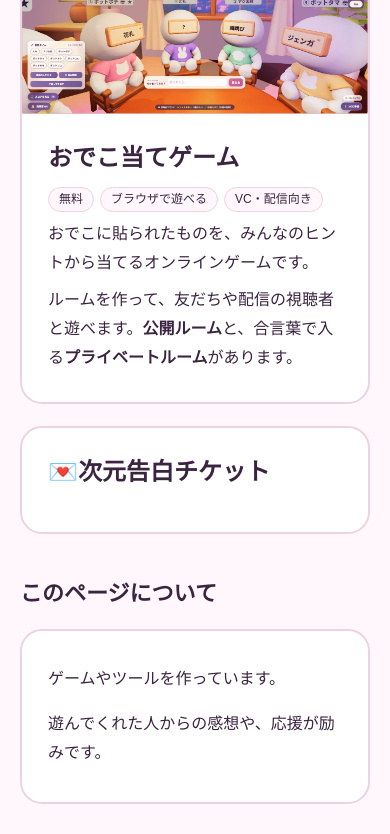
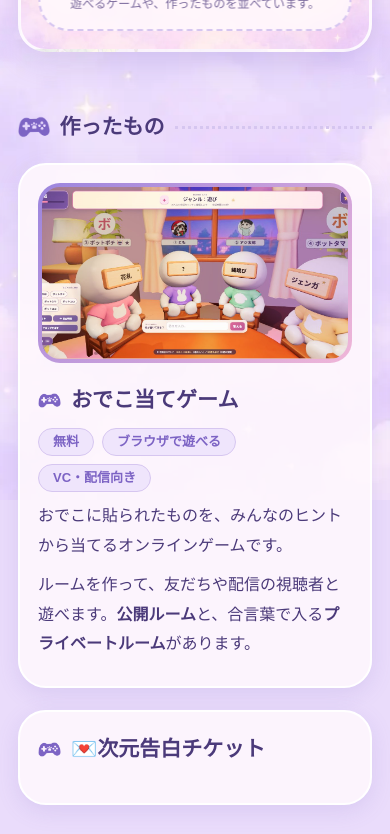
Before and after one commit to tomochiradio/tomochiradio.github.io, a plain HTML site: page index.html in a window 390 px wide. Shown: the part 344-1178 px from the top of the page. Drawn offline with Linux system fonts and the light colour scheme; a web font is replaced by a local one.

Commit message:
Add files via upload

```diff
--- a/index.html
+++ b/index.html
@@ -2,39 +2,70 @@
 <html lang="ja"><head>
 <meta charset="utf-8"><meta name="viewport" content="width=device-width, initial-scale=1">
 <title>制作物まとめ</title>
+<link rel="icon" href="images/ui-favicon.png">
 <link href="https://fonts.googleapis.com/css2?family=Zen+Maru+Gothic:wght@500;700;900&display=swap" rel="stylesheet">
 <style>
-:root{--bg:#fff7fb;--ink:#3a2440;--sub:#7d6586;--line:#ecd3e2;--accent:#b04a7e;--on:#fff;--soft:#f6e6ef;--card:#fff}
-@media (prefers-color-scheme:dark){:root{--bg:#1d1422;--ink:#f6e9f1;--sub:#bba2c4;--line:#4a3353;--accent:#e58ab6;--on:#2a1630;--soft:#2b1d33;--card:#251a2c}}
-*{box-sizing:border-box}body{margin:0;background:var(--bg);color:var(--ink);font:16px/1.8 "Zen Maru Gothic","Hiragino Maru Gothic ProN","Yu Gothic",sans-serif}
-a{color:inherit}:focus-visible{outline:3px solid var(--accent);outline-offset:3px;border-radius:8px}
-.support{position:sticky;top:0;z-index:10;background:var(--accent);color:var(--on);padding:10px 16px;display:flex;gap:12px;align-items:center;justify-content:center;flex-wrap:wrap;font-weight:700;font-size:14px}
-.support a{background:var(--on);color:var(--accent);text-decoration:none;padding:6px 16px;border-radius:999px;font-weight:900}
-main{max-width:880px;margin:0 auto;padding:0 20px 80px}
-.hero{padding:52px 0 24px}.hero h1{margin:0;font-size:clamp(30px,6vw,46px);line-height:1.25;font-weight:900}.hero p{margin:12px 0 0;color:var(--sub)}
-.links{display:flex;flex-wrap:wrap;gap:10px;margin:20px 0 0;padding:0;list-style:none}
-.links a{display:inline-block;padding:8px 18px;border:2px solid var(--line);border-radius:999px;text-decoration:none;font-weight:700;background:var(--card)}
+:root{--ink:#4b3a7a;--sub:#7d6c9e;--icon:#7c63c4;--accent:#7c63c4;--on:#fff;--cream:rgba(255,249,253,.86);--line:#d6c6f0;--pill:#efe5fc}
+*{box-sizing:border-box}
+html{scroll-padding-top:60px}
+body{margin:0;overflow-x:clip;color:var(--ink);font:16px/1.85 "Zen Maru Gothic","Hiragino Maru Gothic ProN","Yu Gothic",sans-serif;background:#eadcfb}
+body::before{content:"";position:fixed;inset:0;z-index:-1;background:url(images/ui-bg.webp) center/cover}
+a{color:inherit}:focus-visible{outline:3px solid var(--accent);outline-offset:3px;border-radius:10px}
+.ico{display:inline-block;width:1.5em;height:1.5em;flex:none;background:var(--icon);-webkit-mask:var(--m) center/contain no-repeat;mask:var(--m) center/contain no-repeat;vertical-align:-.3em}
+.paw{--m:url(images/ui-ic-paw.png)}.game{--m:url(images/ui-ic-game.png)}.memo{--m:url(images/ui-ic-memo.png)}.star{--m:url(images/ui-ic-star.png)}.mail{--m:url(images/ui-ic-mail.png)}
+.support{position:sticky;top:0;z-index:20;background:var(--accent);color:var(--on);padding:9px 16px;display:flex;gap:12px;align-items:center;justify-content:center;flex-wrap:wrap;font-weight:700;font-size:14px}
+.support a{background:var(--on);color:var(--accent);text-decoration:none;padding:5px 16px;border-radius:999px;font-weight:900}
+.support .ico{background:var(--on);width:1.2em;height:1.2em}
+main{position:relative;max-width:1000px;margin:0 auto;padding:22px 18px 0}
+.deco{position:absolute;pointer-events:none;user-select:none;z-index:1}
+/* ヘッダーの絵 */
+.scene{position:relative;border-radius:28px;overflow:hidden;border:3px solid rgba(255,255,255,.85);box-shadow:0 8px 30px rgba(124,99,196,.25);background:url(images/ui-header-pc.webp) center/cover;aspect-ratio:2172/724}
+.bubble{position:absolute;right:4%;top:50%;transform:translateY(-50%);width:54%;background:var(--cream);border:2px dashed var(--line);border-radius:40px;padding:18px 26px;text-align:center;backdrop-filter:blur(3px)}
+.bubble h1{margin:0;font-size:clamp(24px,5vw,48px);font-weight:900;line-height:1.3;display:flex;gap:.3em;justify-content:center;align-items:center}
+.bubble p{margin:4px 0 0;color:var(--sub);font-size:clamp(12px,1.9vw,17px)}
+.links{display:flex;flex-wrap:wrap;gap:10px;margin:18px 0 0;padding:0;list-style:none;justify-content:center}
+.links a{display:inline-flex;gap:6px;align-items:center;padding:6px 18px;border:2px solid var(--line);border-radius:999px;text-decoration:none;font-weight:700;background:var(--cream)}
 .links a:hover{border-color:var(--accent);color:var(--accent)}
-h2{font-size:22px;margin:40px 0 16px;font-weight:900}
-.work{background:var(--card);border:2px solid var(--line);border-radius:22px;overflow:hidden;margin-bottom:22px}
-.work .thumb img{display:block;width:100%;max-height:340px;object-fit:cover}
-.work .body{padding:22px 26px}
-.work h3{margin:0;font-size:24px;font-weight:900;display:flex;flex-wrap:wrap;gap:10px;align-items:center}
+h2{display:flex;align-items:center;gap:10px;font-size:24px;font-weight:900;margin:38px 0 16px;position:relative;z-index:2}
+h2::after{content:"";flex:1;border-top:3px dotted var(--line)}
+.work{position:relative;z-index:2;background:var(--cream);border:2px solid #fff;border-radius:28px;padding:18px;margin-bottom:22px;box-shadow:0 6px 22px rgba(124,99,196,.15);display:grid;gap:18px;grid-template-columns:1fr}
+.work.has-thumb{grid-template-columns:minmax(0,1.15fr) minmax(0,1fr)}
+.thumb{display:block;border-radius:22px;padding:4px;background:linear-gradient(135deg,#9c85de,#f0b6d8);align-self:start}
+.thumb img{display:block;width:100%;aspect-ratio:16/9;object-fit:cover;border-radius:18px}
+.work h3{margin:0;font-size:24px;font-weight:900;display:flex;flex-wrap:wrap;gap:8px 10px;align-items:center}
 .work h3 a{text-decoration:none}.work h3 a:hover{color:var(--accent);text-decoration:underline}
 .badge{font-size:12px;font-weight:700;border:2px dashed var(--line);color:var(--sub);padding:0 10px;border-radius:999px}
-.tags{display:flex;flex-wrap:wrap;gap:6px;margin:8px 0;padding:0;list-style:none}.tags li{font-size:12px;background:var(--bg);border:1px solid var(--line);padding:1px 10px;border-radius:999px}
-.work p{margin:.5em 0}.work p a,.about p a{color:var(--accent)}.work figure{margin:14px 0}.work figure img{max-width:100%;border-radius:14px}
-.work figcaption{font-size:13px;color:var(--sub)}.video{position:relative;aspect-ratio:16/9;margin:14px 0}.video iframe{position:absolute;inset:0;width:100%;height:100%;border:0;border-radius:14px}
-.btn{display:inline-block;margin:8px 8px 0 0;padding:7px 18px;border-radius:999px;background:var(--accent);color:var(--on)!important;font-weight:700;text-decoration:none}
-.about{background:var(--card);border:2px solid var(--line);border-radius:22px;padding:18px 26px}footer{margin-top:40px;color:var(--sub);font-size:13px}
+.tags{display:flex;flex-wrap:wrap;gap:8px;margin:8px 0;padding:0;list-style:none}
+.tags li{font-size:13px;font-weight:700;background:var(--pill);border:1.5px solid var(--line);color:var(--accent);padding:1px 14px;border-radius:999px}
+.work p{margin:.6em 0}.work p a,.about p a{color:var(--accent)}
+.work figure{margin:14px 0}.work figure img{max-width:100%;border-radius:16px}.work figcaption{font-size:13px;color:var(--sub)}
+.video{position:relative;aspect-ratio:16/9;margin:14px 0}.video iframe{position:absolute;inset:0;width:100%;height:100%;border:0;border-radius:16px}
+.btn{display:inline-block;margin:8px 8px 0 0;padding:6px 18px;border-radius:999px;background:var(--accent);color:var(--on)!important;font-weight:700;text-decoration:none}
+.about{position:relative;z-index:2;background:var(--cream);border:2px solid #fff;border-radius:28px;padding:16px 26px;box-shadow:0 6px 22px rgba(124,99,196,.15)}
+.about p{margin:.4em 0}
+.end{position:relative;height:clamp(150px,26vw,260px);margin-top:10px}
+.end .cat{right:-10px;bottom:0;width:clamp(200px,38vw,380px)}
+.end .lav{left:-16px;bottom:0;width:clamp(90px,18vw,170px)}
+.foot{position:relative;z-index:2;margin:0 auto;padding:0 18px 28px;text-align:center;color:var(--sub);font-size:12px}
+.ivy{left:-14px;top:70px;width:clamp(80px,15vw,150px);opacity:.95}
+@media (max-width:720px){
+  .support{font-size:12px;padding:6px 10px;gap:4px 10px}.support .ico{display:none}
+  .scene{aspect-ratio:1241/1268;background-image:url(images/ui-header-sp.webp)}
+  .bubble{right:auto;left:50%;top:auto;bottom:5%;transform:translateX(-50%);width:90%;padding:14px 16px;border-radius:30px}
+  .work.has-thumb{grid-template-columns:1fr}
+  h2{font-size:21px}.work h3{font-size:21px}
+}
 </style></head><body>
 <div class="support" id="support" hidden></div>
 <main>
-<section class="hero"><h1 id="name">制作物まとめ</h1><p id="intro"></p><ul class="links" id="links"></ul></section>
-<h2>作ったもの</h2><div id="works">読み込み中…</div>
-<h2>このページについて</h2><div class="about" id="about"></div>
-<footer>3Dモデルの一部は Picoberry の無料プランで生成したもので、CC BY 4.0 のライセンスです。</footer>
+  <img class="deco ivy" src="images/ui-ivy.webp" alt="" aria-hidden="true">
+  <header class="scene"><div class="bubble"><h1><span class="ico paw"></span><span id="name">制作物まとめ</span></h1><p id="intro"></p></div></header>
+  <ul class="links" id="links"></ul>
+  <h2><span class="ico game"></span>作ったもの</h2><div id="works">読み込み中…</div>
+  <h2><span class="ico memo"></span>このページについて</h2><div class="about" id="about"></div>
+  <div class="end"><img class="deco lav" src="images/ui-lavender.webp" alt="" aria-hidden="true"><img class="deco cat" src="images/ui-cat.webp" alt="" aria-hidden="true"></div>
 </main>
+<p class="foot">3Dモデルの一部は Picoberry の無料プランで生成したもので、CC BY 4.0 のライセンスです。</p>
 <script>
 const $=id=>document.getElementById(id);
 const esc=s=>String(s==null?'':s).replace(/[&<>"']/g,c=>({'&':'&amp;','<':'&lt;','>':'&gt;','"':'&quot;',"'":'&#39;'}[c]));
@@ -52,14 +83,14 @@ fetch('data.json',{cache:'no-cache'}).then(r=>r.json()).then(d=>{
   const s=d.site||{};
   if(s.name){$('name').textContent=s.name;document.title=s.name+'｜制作物まとめ'}
   $('intro').textContent=s.intro||'';
-  if(s.supportUrl){const b=$('support');b.hidden=false;b.innerHTML=`<span>${esc(s.supportText)}</span><a href="${url(s.supportUrl)}" ${ext}>支援する</a>`}
-  $('links').innerHTML=(s.links||[]).filter(l=>url(l.url)).map(l=>`<li><a href="${url(l.url)}" ${ext}>${esc(l.label)}</a></li>`).join('');
+  if(s.supportUrl){const b=$('support');b.hidden=false;b.innerHTML=`<span class="ico star"></span><span>${esc(s.supportText)}</span><a href="${url(s.supportUrl)}" ${ext}>支援する</a>`}
+  $('links').innerHTML=(s.links||[]).filter(l=>url(l.url)).map(l=>`<li><a href="${url(l.url)}" ${ext}><span class="ico paw" style="width:1.1em;height:1.1em"></span>${esc(l.label)}</a></li>`).join('');
   $('about').innerHTML=md(s.about||'');
   const ws=(d.works||[]).filter(w=>w.status!=='hidden');
   $('works').innerHTML=ws.map(w=>{
-    const live=w.status==='public'&&url(w.url);
+    const live=w.status==='public'&&url(w.url), hasT=w.thumb&&url(w.thumb);
     const title=live?`<a href="${url(w.url)}" ${ext}>${esc(w.title)}</a>`:esc(w.title);
-    const th=w.thumb&&url(w.thumb)?(live?`<a class="thumb" href="${url(w.url)}" ${ext} tabindex="-1" aria-hidden="true">`:'<div class="thumb">')+`<img src="${url(w.thumb)}" alt="" loading="lazy">`+(live?'</a>':'</div>'):'';
-    return `<article class="work">${th}<div class="body"><h3>${title}${w.status==='public'?'':'<span class="badge">公開準備中</span>'}</h3><ul class="tags">${(w.tags||[]).map(t=>`<li>${esc(t)}</li>`).join('')}</ul>${(w.blocks||[]).map(block).join('')}</div></article>`}).join('')||'<p>まだ作品がありません。</p>';
+    const th=hasT?(live?`<a class="thumb" href="${url(w.url)}" ${ext} tabindex="-1" aria-hidden="true">`:'<div class="thumb">')+`<img src="${url(w.thumb)}" alt="" loading="lazy">`+(live?'</a>':'</div>'):'';
+    return `<article class="work${hasT?' has-thumb':''}">${th}<div class="body"><h3><span class="ico game" style="width:1.1em;height:1.1em"></span>${title}${w.status==='public'?'':'<span class="badge">公開準備中</span>'}</h3><ul class="tags">${(w.tags||[]).map(t=>`<li>${esc(t)}</li>`).join('')}</ul>${(w.blocks||[]).map(block).join('')}</div></article>`}).join('')||'<p>まだ作品がありません。</p>';
 }).catch(()=>{$('works').textContent='データを読み込めませんでした。'});
 </script></body></html>
```
Also changed, not shown: images/ui-bg.webp (added), images/ui-cat.webp (added), images/ui-favicon.png (added), images/ui-header-pc.webp (added), images/ui-header-sp.webp (added), images/ui-ic-game.png (added), images/ui-ic-mail.png (added), images/ui-ic-memo.png (added), images/ui-ic-paw.png (added), images/ui-ic-star.png (added), images/ui-ivy.webp (added), images/ui-lavender.webp (added).
